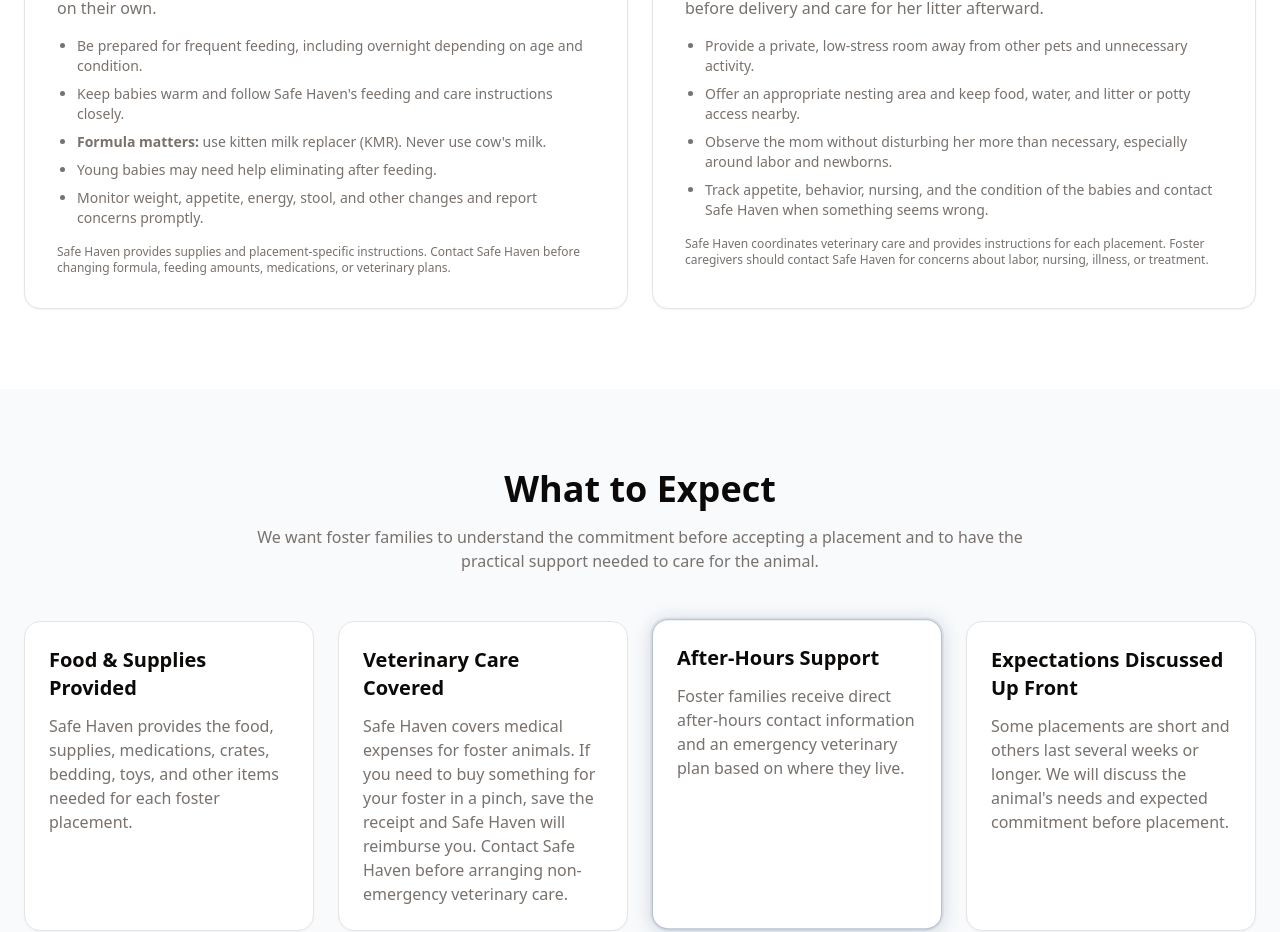
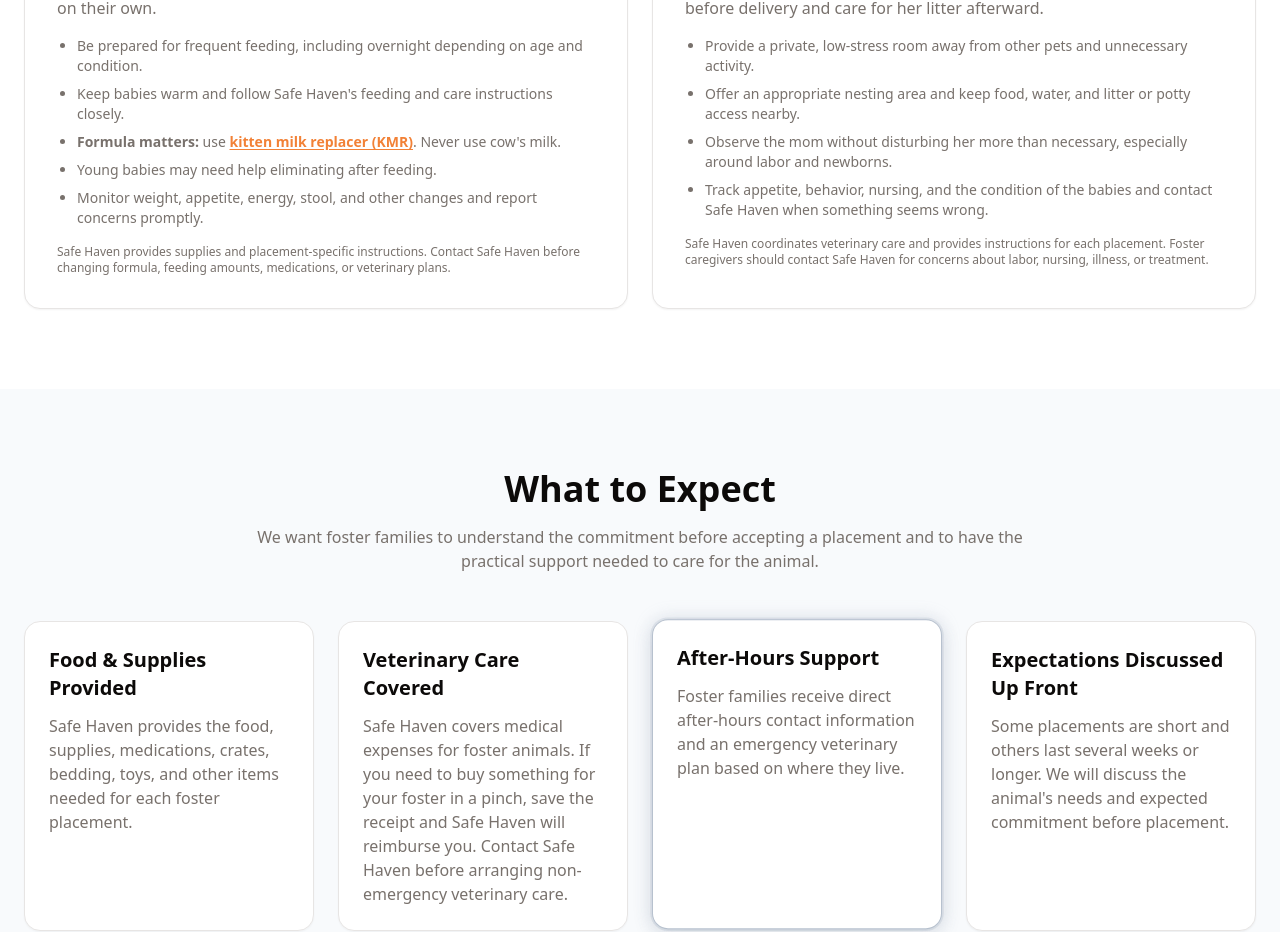
Before and after one commit to 7nqwsvhv99-hash/safe-haven-site, a Next.js app: page /foster in a window 1280 px wide. Shown: the part 1860-2792 px from the top of the page. Built offline with nearby package versions, Linux system fonts and the light colour scheme.

Commit message:
Link KMR guidance to Amazon

```diff
--- a/src/app/foster/page.tsx
+++ b/src/app/foster/page.tsx
@@ -55,7 +55,7 @@ export default function FosterPage() {
               <ul className="space-y-2 text-sm text-muted-foreground list-disc pl-5">
                 <li>Be prepared for frequent feeding, including overnight depending on age and condition.</li>
                 <li>Keep babies warm and follow Safe Haven's feeding and care instructions closely.</li>
-                <li><strong>Formula matters:</strong> use kitten milk replacer (KMR). Never use cow's milk.</li>
+                <li><strong>Formula matters:</strong> use <a href="https://www.amazon.com/s?k=kitten+milk+replacer+KMR" target="_blank" rel="noopener noreferrer" className="font-semibold text-primary underline underline-offset-2 hover:no-underline">kitten milk replacer (KMR)</a>. Never use cow's milk.</li>
                 <li>Young babies may need help eliminating after feeding.</li>
                 <li>Monitor weight, appetite, energy, stool, and other changes and report concerns promptly.</li>
               </ul>
```
